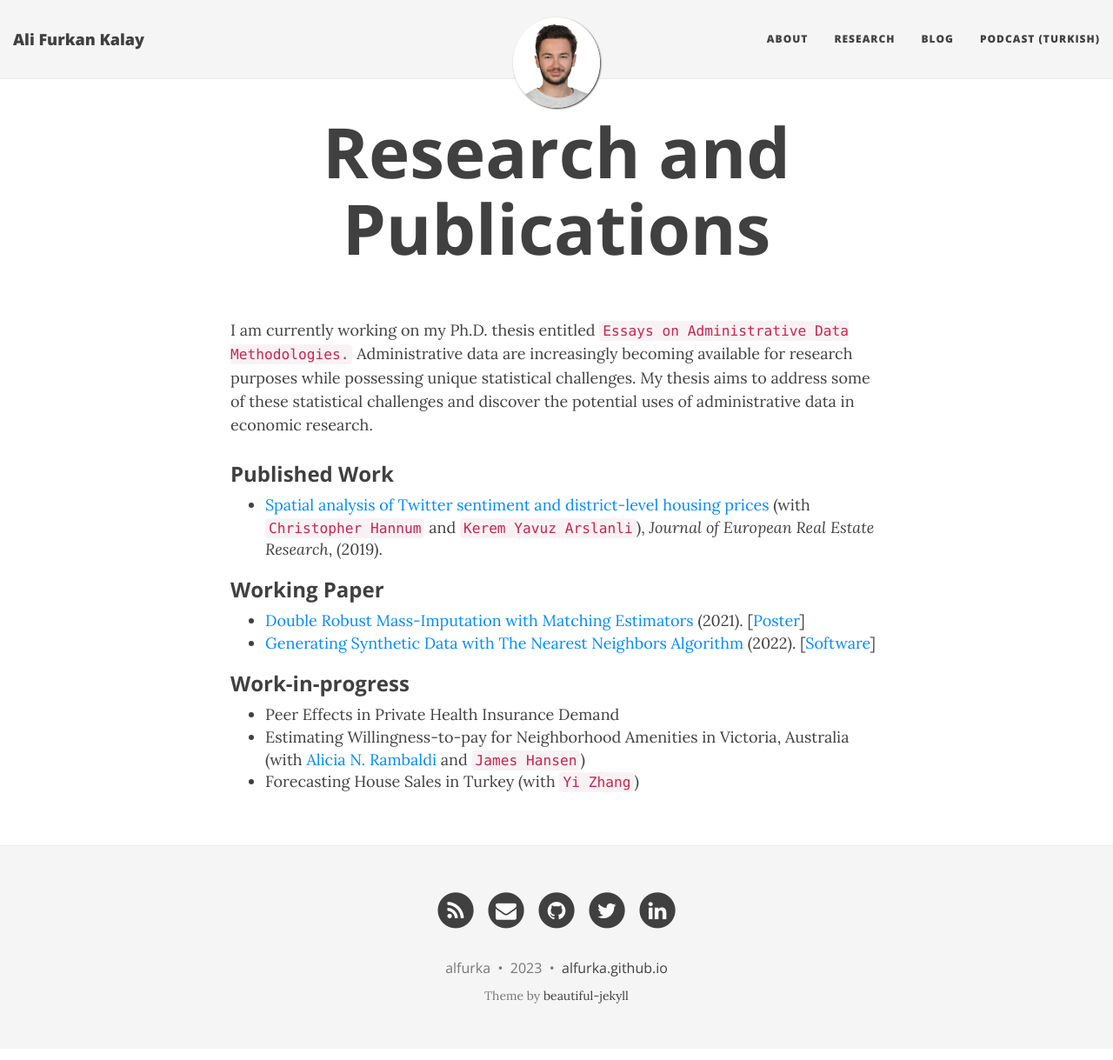
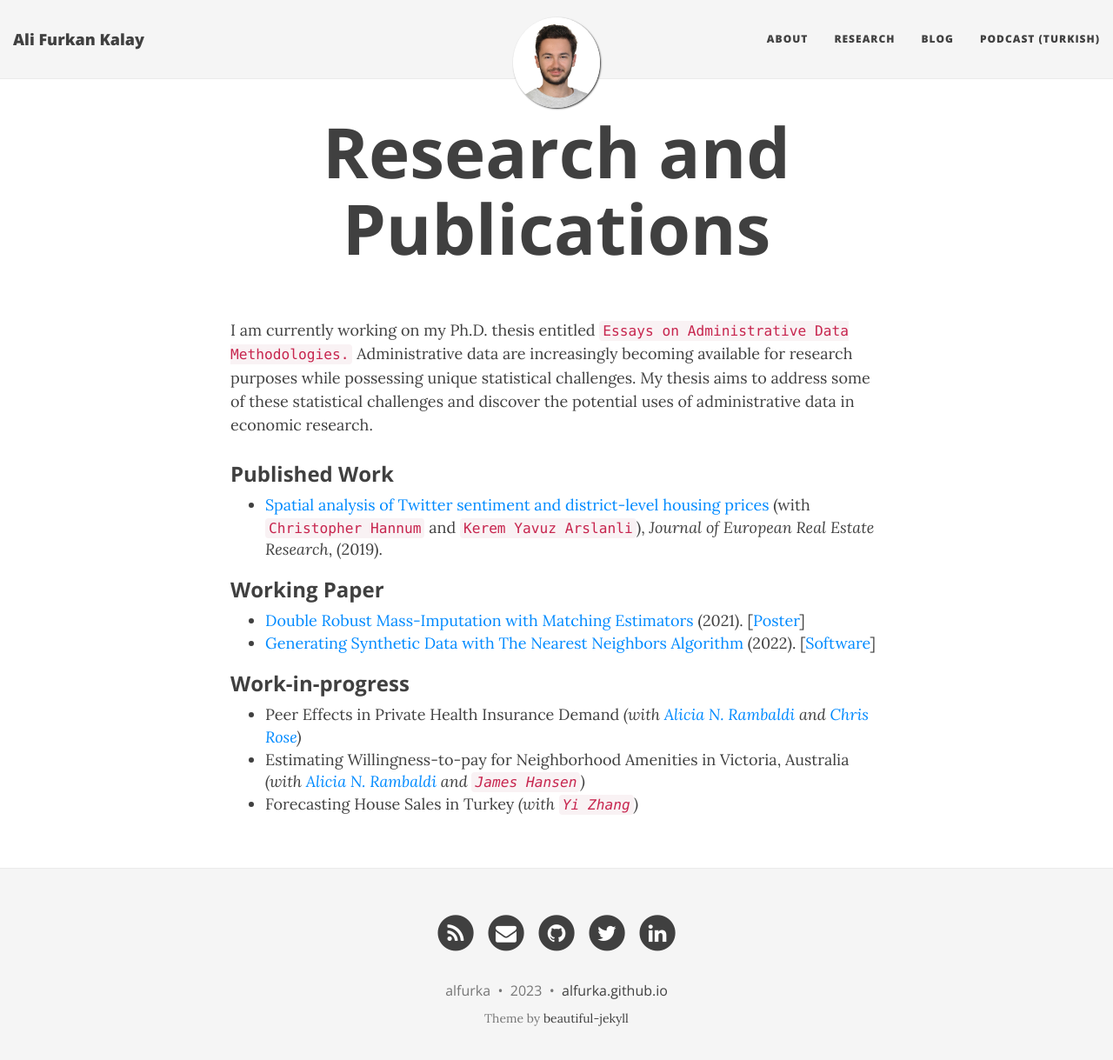
Before and after one commit to alfurka/alfurka.github.io, a Jekyll site: the page built from research.md, in a window 1280 px wide and 1232 px high. Shown: the top 1219 px of the window at 87% size. Built offline with Jekyll 4.4.1, drawn with Linux system fonts in a browser that asks for light colours; nearby versions of some CDN libraries.

Commit message:
Update research.md

```diff
--- a/research.md
+++ b/research.md
@@ -16,6 +16,6 @@ I am currently working on my Ph.D. thesis entitled `Essays on Administrative Dat
 
 ### Work-in-progress
 
-- Peer Effects in Private Health Insurance Demand
-- Estimating Willingness-to-pay for Neighborhood Amenities in Victoria, Australia (with [Alicia N. Rambaldi](https://www.aliciarambaldi.net/) and `James Hansen`)
-- Forecasting House Sales in Turkey (with `Yi Zhang`)
+- Peer Effects in Private Health Insurance Demand *(with [Alicia N. Rambaldi](https://www.aliciarambaldi.net/) and [Chris Rose](https://sites.google.com/site/christiernrose/))*
+- Estimating Willingness-to-pay for Neighborhood Amenities in Victoria, Australia *(with [Alicia N. Rambaldi](https://www.aliciarambaldi.net/) and `James Hansen`)*
+- Forecasting House Sales in Turkey *(with `Yi Zhang`)*
```
